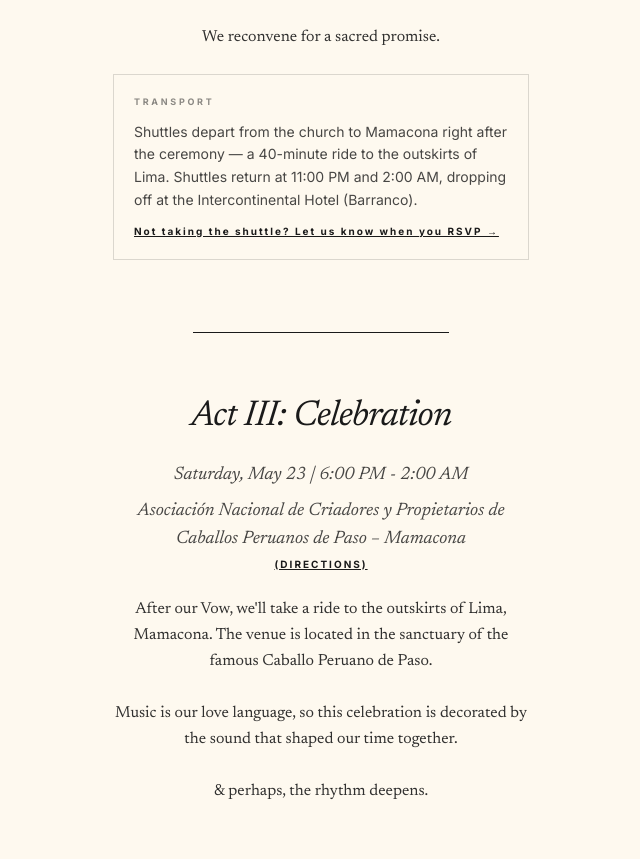
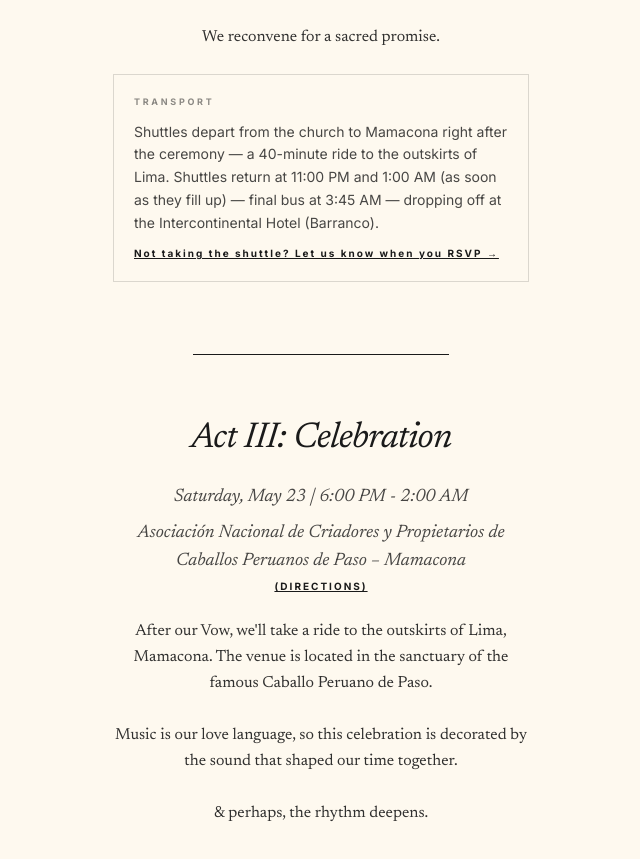
Before and after one commit to juanclopez95/karen-and-juanca-wedding, a React (Vite) app: page /eat in a window 1280 px wide. Shown: the part 963-1822 px from the top of the page, without its empty margins (319-959 px from the left). Built offline with nearby package versions, Linux system fonts and the light colour scheme.

Commit message:
transport: update shuttle return times to 11PM, 1AM (fills up), final 3:45AM

```diff
--- a/src/pages/Colombia.tsx
+++ b/src/pages/Colombia.tsx
@@ -152,7 +152,7 @@ export default function Colombia() {
                 <div className="w-full border border-pitch-black/15 p-5 space-y-3 text-left">
                   <p className="text-[9px] font-sans font-bold uppercase tracking-[0.3em] opacity-50">Transporte</p>
                   <p className="text-sm font-sans leading-relaxed opacity-80">
-                    Habrá shuttles de la iglesia a Mamacona justo después de la ceremonia — 40 minutos al sur de Lima. Regresan a Lima a las 11:00 PM y 2:00 AM, con parada en el Intercontinental Hotel (Barranco).
+                    Habrá shuttles de la iglesia a Mamacona justo después de la ceremonia — 40 minutos al sur de Lima. Regresan a Lima a las 11:00 PM y 1:00 AM (en cuanto se llenen) — último bus a las 3:45 AM — con parada en el Intercontinental Hotel (Barranco).
                   </p>
                   <a
                     href="https://withjoy.com/karen-and-juanca/rsvp"
--- a/src/pages/FAQ.tsx
+++ b/src/pages/FAQ.tsx
@@ -11,7 +11,7 @@ export default function FAQ() {
         <div className="space-y-6">
           <div className="space-y-2">
             <p className="font-serif italic text-sm tracking-metadata opacity-60">Shuttles</p>
-            <p>Shuttles will be offered from the church to the celebration and back. <a href="https://withjoy.com/karen-and-juanca/rsvp" target="_blank" rel="noopener noreferrer" className="font-bold underline">Please RSVP</a> so we can ensure enough space. Shuttles will return to Lima at 11:00 PM and 2:00 AM, dropping off directly at the <a href="https://www.google.com/maps/place/InterContinental+Lima,+an+IHG+Hotel" target="_blank" rel="noopener noreferrer" className="underline">Intercontinental Hotel (Barranco)</a>.</p>
+            <p>Shuttles will be offered from the church to the celebration and back. <a href="https://withjoy.com/karen-and-juanca/rsvp" target="_blank" rel="noopener noreferrer" className="font-bold underline">Please RSVP</a> so we can ensure enough space. Shuttles will return to Lima at 11:00 PM and 1:00 AM (as soon as they fill up) — final bus at 3:45 AM — dropping off directly at the <a href="https://www.google.com/maps/place/InterContinental+Lima,+an+IHG+Hotel" target="_blank" rel="noopener noreferrer" className="underline">Intercontinental Hotel (Barranco)</a>.</p>
             <p className="text-sm opacity-70 italic">In case you miss the shuttle, the venue is accessible via Uber, Taxi, or private driver. Uber is reliable in Lima and a great option for short trips.</p>
           </div>
 
@@ -173,7 +173,7 @@ export default function FAQ() {
         <div className="space-y-6">
           <div className="space-y-2">
             <p className="font-serif italic text-sm tracking-metadata opacity-60">Shuttles</p>
-            <p>Habrá shuttles de la iglesia a la celebración y de regreso. <a href="https://withjoy.com/karen-and-juanca/rsvp" target="_blank" rel="noopener noreferrer" className="font-bold underline">Por favor confirma tu asistencia</a> para asegurar tu lugar. Los shuttles regresan a Lima a las 11:00 PM y 2:00 AM, con parada en el <a href="https://www.google.com/maps/place/InterContinental+Lima,+an+IHG+Hotel" target="_blank" rel="noopener noreferrer" className="underline">Intercontinental Hotel (Barranco)</a>.</p>
+            <p>Habrá shuttles de la iglesia a la celebración y de regreso. <a href="https://withjoy.com/karen-and-juanca/rsvp" target="_blank" rel="noopener noreferrer" className="font-bold underline">Por favor confirma tu asistencia</a> para asegurar tu lugar. Los shuttles regresan a Lima a las 11:00 PM y 1:00 AM (en cuanto se llenen) — último bus a las 3:45 AM — con parada en el <a href="https://www.google.com/maps/place/InterContinental+Lima,+an+IHG+Hotel" target="_blank" rel="noopener noreferrer" className="underline">Intercontinental Hotel (Barranco)</a>.</p>
             <p className="text-sm opacity-70 italic">Si te pierdes el shuttle, el local es accesible por Uber, taxi o chofer privado.</p>
           </div>
 
@@ -283,7 +283,7 @@ export default function FAQ() {
         <div className="space-y-6">
           <div className="space-y-2">
             <p className="font-serif italic text-sm tracking-metadata opacity-60">Shuttles</p>
-            <p>Habrá shuttles de la iglesia a la celebración y de regreso. <a href="https://withjoy.com/karen-and-juanca/rsvp" target="_blank" rel="noopener noreferrer" className="font-bold underline">Por favor confirma tu asistencia</a> para asegurar tu lugar. Los shuttles regresan a Lima a las 11:00 PM y 2:00 AM, con parada en el <a href="https://www.google.com/maps/place/InterContinental+Lima,+an+IHG+Hotel" target="_blank" rel="noopener noreferrer" className="underline">Intercontinental Hotel (Barranco)</a>.</p>
+            <p>Habrá shuttles de la iglesia a la celebración y de regreso. <a href="https://withjoy.com/karen-and-juanca/rsvp" target="_blank" rel="noopener noreferrer" className="font-bold underline">Por favor confirma tu asistencia</a> para asegurar tu lugar. Los shuttles regresan a Lima a las 11:00 PM y 1:00 AM (en cuanto se llenen) — último bus a las 3:45 AM — con parada en el <a href="https://www.google.com/maps/place/InterContinental+Lima,+an+IHG+Hotel" target="_blank" rel="noopener noreferrer" className="underline">Intercontinental Hotel (Barranco)</a>.</p>
             <p className="text-sm opacity-70 italic">Si te pierdes el shuttle, el local es accesible por Uber, taxi o chofer privado.</p>
           </div>
 
--- a/src/pages/Home.tsx
+++ b/src/pages/Home.tsx
@@ -156,7 +156,7 @@ export default function Home() {
                 <div className="w-full border border-pitch-black/15 p-5 space-y-3 text-left">
                   <p className="text-[9px] font-sans font-bold uppercase tracking-[0.3em] opacity-50">Transport</p>
                   <p className="text-sm font-sans leading-relaxed opacity-80">
-                    Shuttles depart from the church to Mamacona right after the ceremony — a 40-minute ride to the outskirts of Lima. Shuttles return at 11:00 PM and 2:00 AM, dropping off at the Intercontinental Hotel (Barranco).
+                    Shuttles depart from the church to Mamacona right after the ceremony — a 40-minute ride to the outskirts of Lima. Shuttles return at 11:00 PM and 1:00 AM (as soon as they fill up) — final bus at 3:45 AM — dropping off at the Intercontinental Hotel (Barranco).
                   </p>
                   <a
                     href="https://withjoy.com/karen-and-juanca/rsvp"
--- a/src/pages/Peru.tsx
+++ b/src/pages/Peru.tsx
@@ -146,7 +146,7 @@ export default function Peru() {
                 <div className="w-full border border-pitch-black/15 p-5 space-y-3 text-left">
                   <p className="text-[9px] font-sans font-bold uppercase tracking-[0.3em] opacity-50">Transporte</p>
                   <p className="text-sm font-sans leading-relaxed opacity-80">
-                    Habrá shuttles de la iglesia a Mamacona justo después de la ceremonia — 40 minutos al sur de Lima. Regresan a Lima a las 11:00 PM y 2:00 AM, con parada en el Intercontinental Hotel (Barranco).
+                    Habrá shuttles de la iglesia a Mamacona justo después de la ceremonia — 40 minutos al sur de Lima. Regresan a Lima a las 11:00 PM y 1:00 AM (en cuanto se llenen) — último bus a las 3:45 AM — con parada en el Intercontinental Hotel (Barranco).
                   </p>
                   <a
                     href="https://withjoy.com/karen-and-juanca/rsvp"
```
